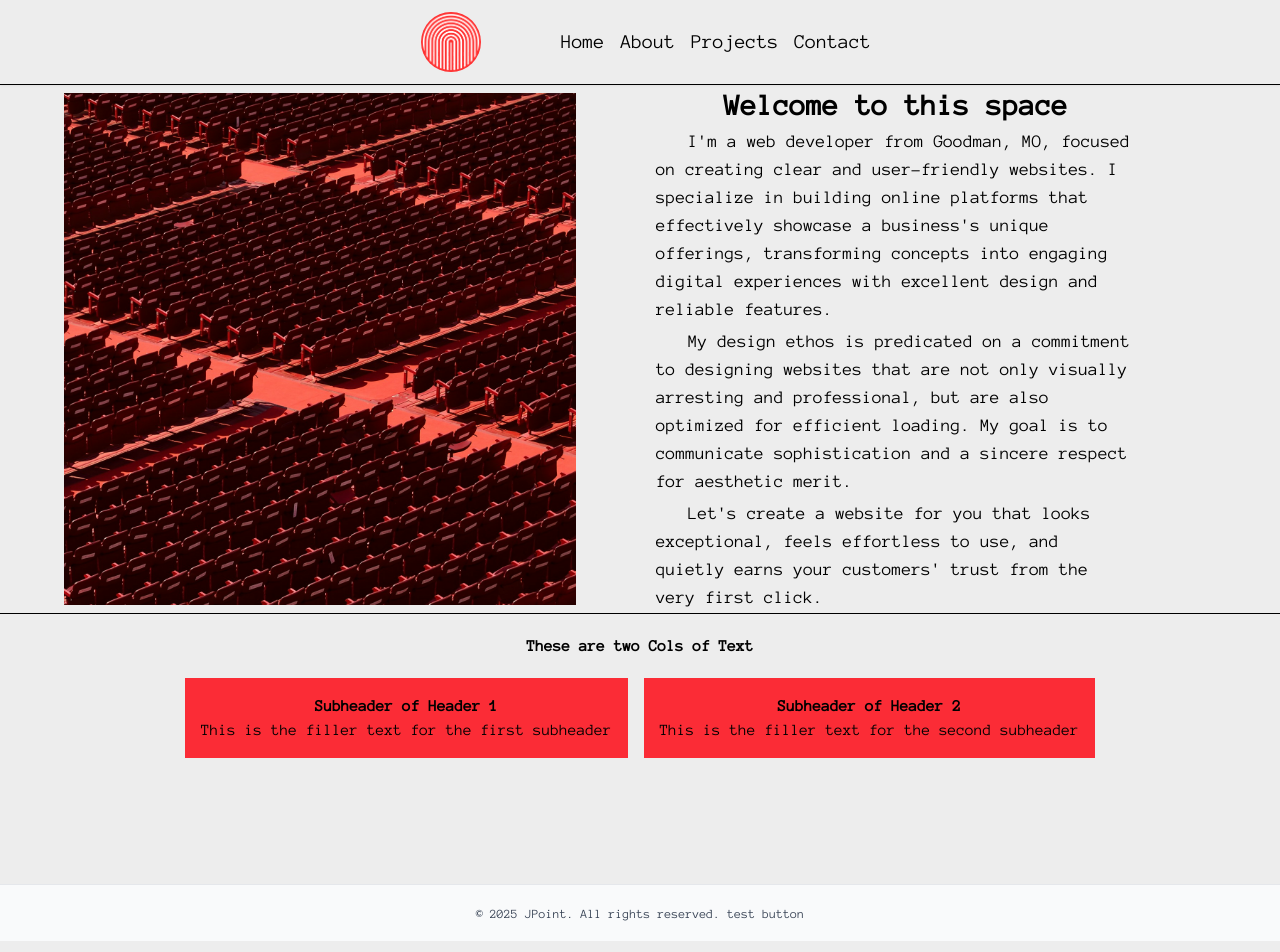
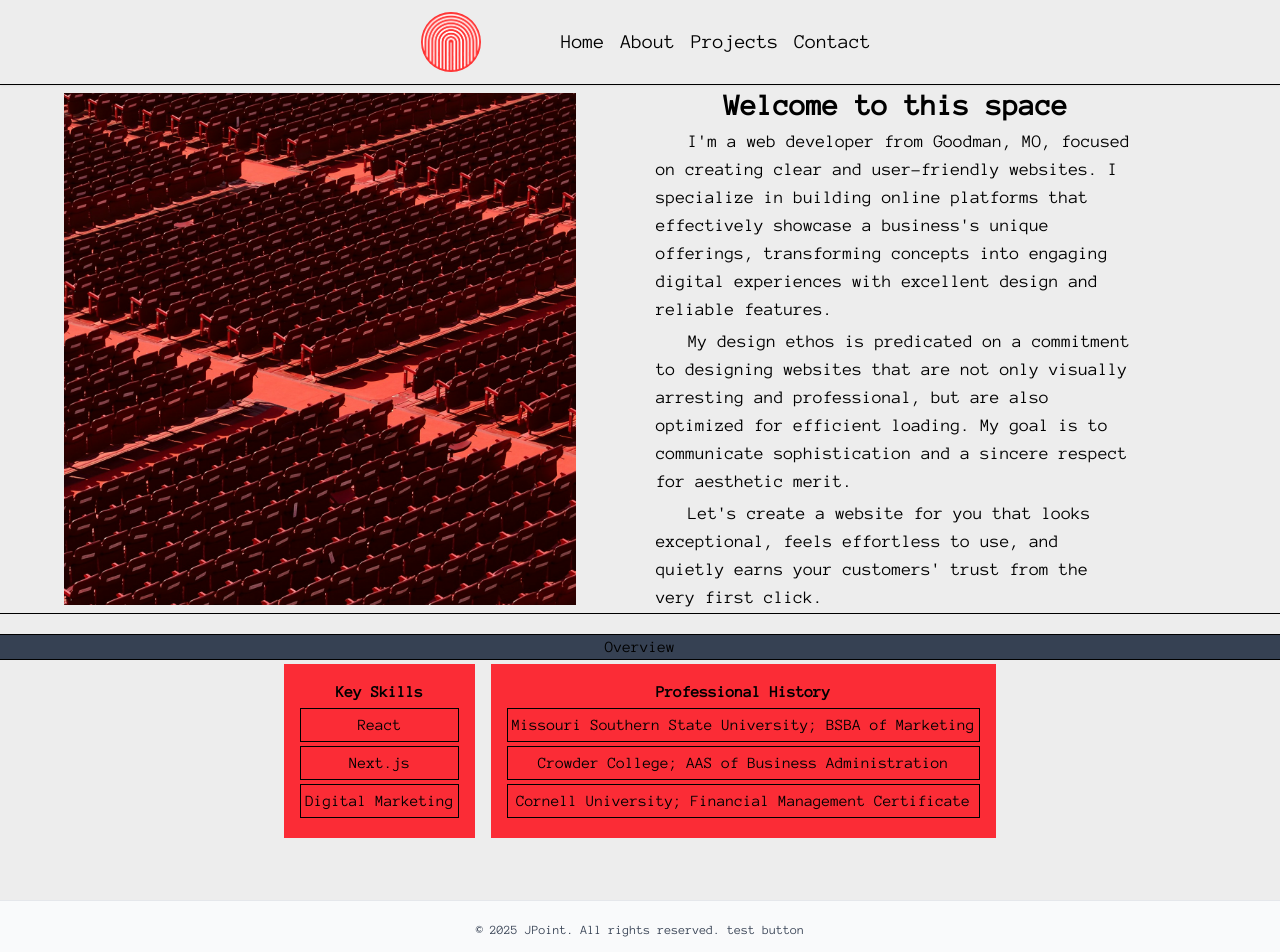
Before and after one commit to barnbarnwow/personal_website, a Next.js app: page / in a window 1280 px wide. Shown: the top 952 px of the page. Built offline with nearby package versions, Linux system fonts and the light colour scheme.

Commit message:
improved ui

```diff
--- a/app/components/footer.tsx
+++ b/app/components/footer.tsx
@@ -2,7 +2,7 @@ import Link from "next/link";
 
 export default function Footer() {
   return (
-    <footer className="w-full py-4 text-center bg-gray-50 text-gray-700 border-t border-gray-200">
+    <footer className="w-full mt-4 py-4 text-center bg-gray-50 text-gray-700 border-t border-gray-200">
       <small>
         &copy; {new Date().getFullYear()} JPoint. All rights reserved.{" "}
         <Link href="test">test button</Link>
--- a/app/page.tsx
+++ b/app/page.tsx
@@ -37,17 +37,31 @@ export default function Home() {
       </div>
       {/* Two Columns of Text */}
       <div className="justify-center mt-5">
-        <h2 className="text-center w-full font-bold mb-4">
-          These are two Cols of Text
-        </h2>
+        <h2 className="text-center w-full bg-gray-700 border-y-1">Overview</h2>
         <div className="md:flex justify-center">
-          <div className="bg-red-500 my-1 md:mx-2 p-4 md:flex-col">
-            <h3 className="text-center font-bold">Subheader of Header 1</h3>
-            <p>This is the filler text for the first subheader</p>
+          <div className="bg-red-500 my-1 md:mx-2 p-4">
+            <h3 className="text-center font-bold">Key Skills</h3>
+            <div className="flex justify-around">
+              <ul className="text-center">
+                <li className="border-1 my-1 p-1">React</li>
+                <li className="border-1 my-1 p-1">Next.js</li>
+                <li className="border-1 my-1 p-1">Digital Marketing</li>
+              </ul>
+            </div>
           </div>
-          <div className="bg-red-500 my-1 md:mx-2 p-4 md:flex-col">
-            <h3 className="text-center font-bold">Subheader of Header 2</h3>
-            <p>This is the filler text for the second subheader</p>
+          <div className="bg-red-500 my-1 md:mx-2 p-4">
+            <h3 className="text-center font-bold">Professional History</h3>
+            <ul className="text-center">
+              <li className="border-1 my-1 p-1">
+                Missouri Southern State University; BSBA of Marketing
+              </li>
+              <li className="border-1 my-1 p-1">
+                Crowder College; AAS of Business Administration
+              </li>
+              <li className="border-1 my-1 p-1">
+                Cornell University; Financial Management Certificate
+              </li>
+            </ul>{" "}
           </div>
         </div>
       </div>
```
